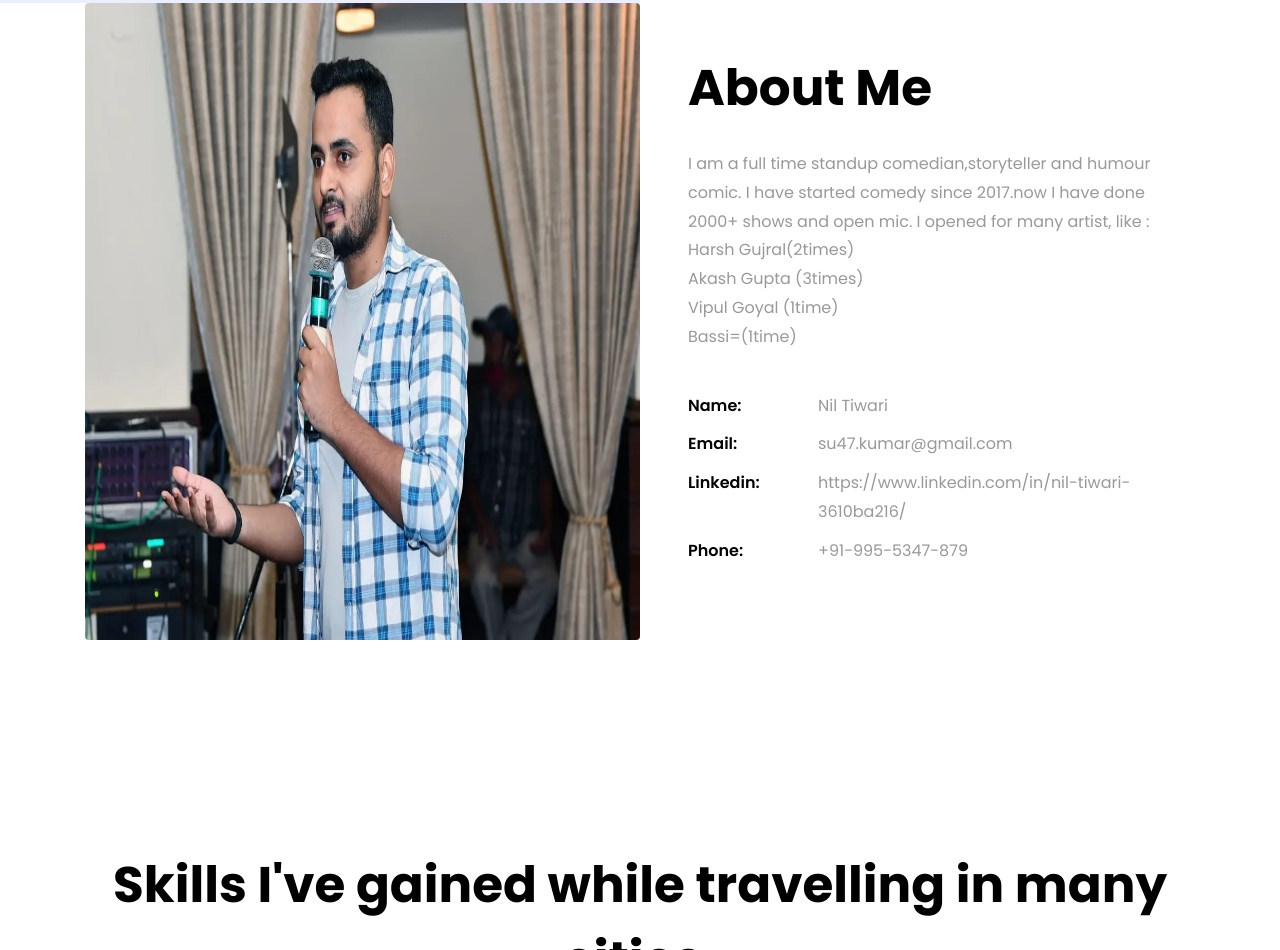
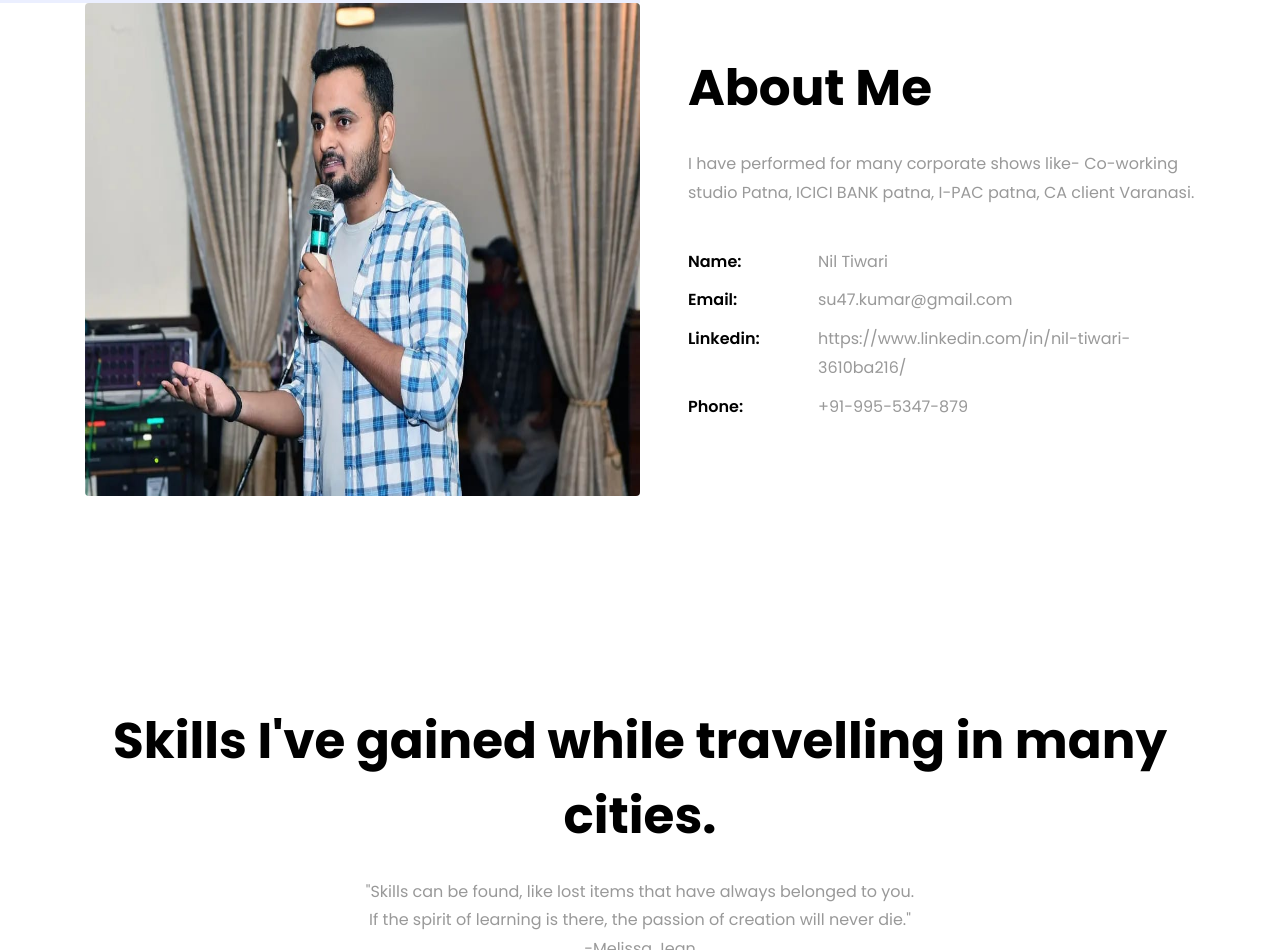
Before and after one commit to ratankumar19/nil-protfolio, a plain HTML site: page index.html in a window 1280 px wide. Shown: the part 797-1747 px from the top of the page. Drawn offline with Linux system fonts and the light colour scheme; files whose address does not match are found by name.

Commit message:
Update index.html
Second update

```diff
--- a/index.html
+++ b/index.html
@@ -85,14 +85,10 @@
 		          	<h1 class="big">About</h1>
 		            <h2 class="mb-4">About Me</h2>
 		            <p>
-	I am a full time standup comedian,storyteller and humour comic.
-						I have started comedy since 2017.now I have done 2000+ shows and open mic.
-						I opened for many artist, like :
-						Harsh Gujral(2times)<br>
-						Akash Gupta (3times)<br>
-						Vipul Goyal (1time)<br>
-						Bassi=(1time)
-
+	I have performed for many corporate shows like- Co-working studio Patna,
+ICICI BANK patna,
+I-PAC patna,
+CA client Varanasi.
 </p>
 		            <ul class="about-info mt-4 px-md-0 px-2">
 		            	<li class="d-flex"><span>Name:</span> <span>Nil Tiwari </span></li>
```
